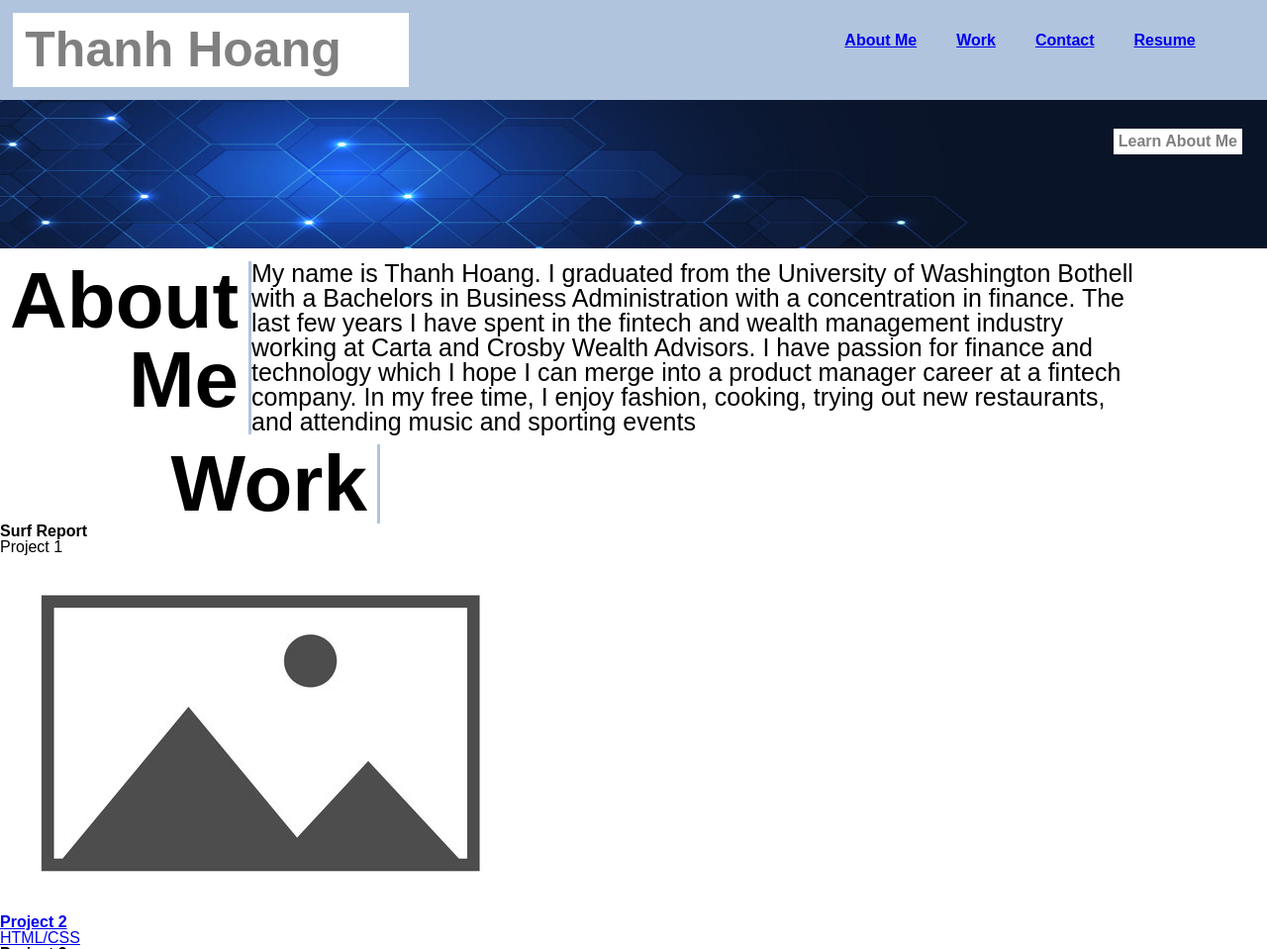
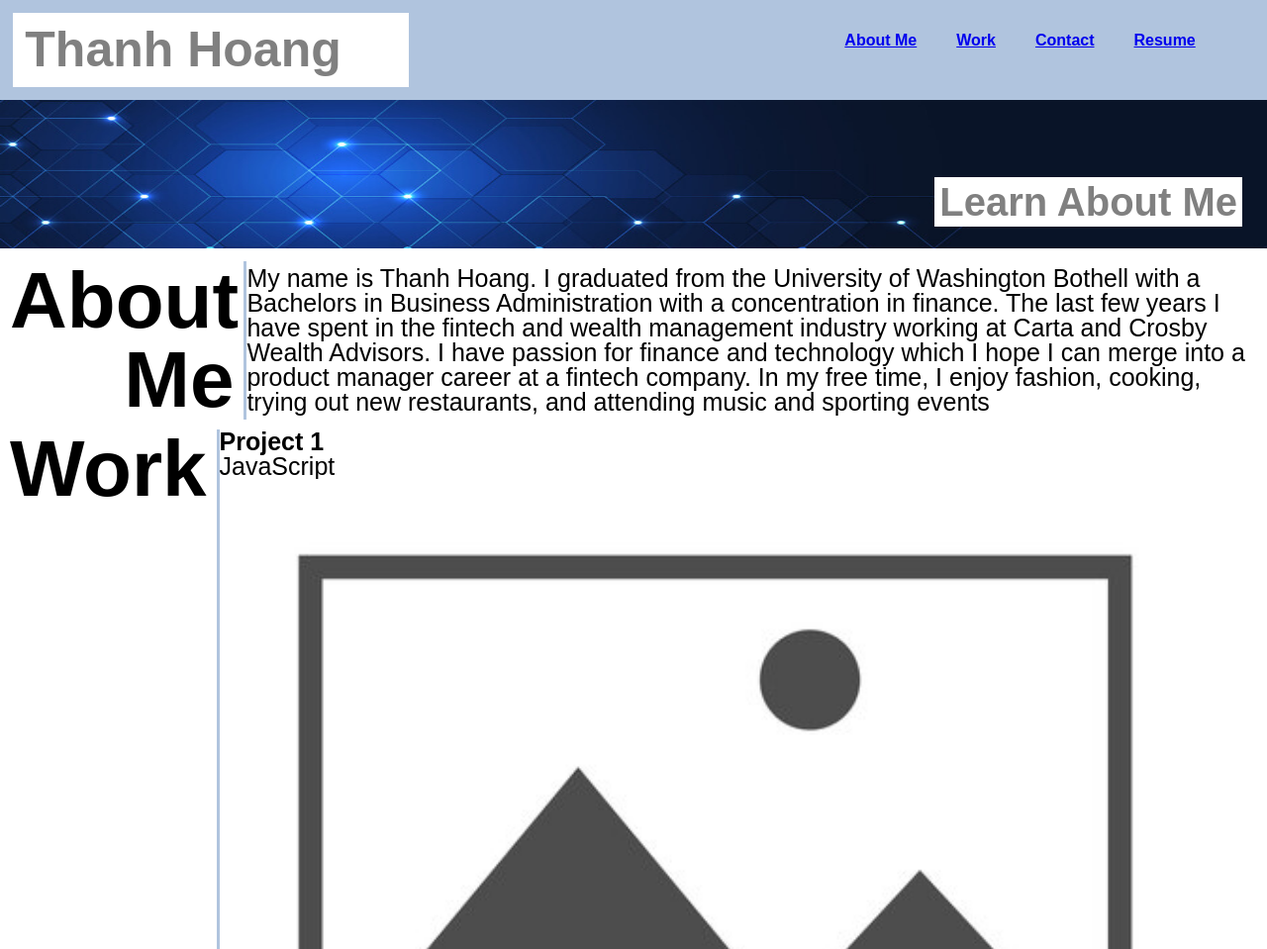
Before and after one commit to thanhmhoang/module-2-challenge, a plain HTML site: page index.html in a window 1280 px wide. Shown: the top 959 px of the page at 99% size. Drawn offline with Linux system fonts and the light colour scheme.

Commit message:
fixed flexbox

```diff
--- a/assets/style.css
+++ b/assets/style.css
@@ -42,11 +42,12 @@ header nav li {
     font-weight: bold;
     text-align: right;
     position: absolute;
-    top: 130px;
+    bottom: 25px;
     right: 25px;
     background-color: white;
     padding: 5px;
     align-self: baseline;
+    font-size: 40px;
 }
 
 #sub-title img {
@@ -57,13 +58,17 @@ header nav li {
     background-size: cover;
 }
 
+figure {
+    position: relative;
+}
+
 main {
     min-height: 80vh;
     background-color: white;
 }
 
 .side {
-    width: 30%;
+    width: 19%;
     text-align: right;
     padding-right: 10px;
     padding-top: 0px;
@@ -75,13 +80,20 @@ main {
 .section1 {
     display: flex;
     flex-direction: row;
-    justify-content: space-around;
+    justify-content: space-between;
     margin: 10px;
     font-size: 25px;
-    max-width: 90%;
     align-items: right;
 }
 
+.section2 {
+    display: flex;
+    flex-direction: row;
+    justify-content: space-between;
+    margin: 10px;
+    font-size: 25px;
+    align-items: right;
+}
 /*
 .section1, .section2, .section3 {
     display: flex;
@@ -106,9 +118,13 @@ main {
     align-items: center;
     position: relative;
 } */
+
+.last-section {
+    display: flex;
+}
+
 .last-section nav ul {
     display: flex;
-
     list-style: none;
     justify-content: space-around;
     color: white;
@@ -116,9 +132,24 @@ main {
     font-weight: bold;
 }
 
-section .work-wrapper {
+.work-wrapper {
     display: flex;
     justify-content: center;
     align-items: center;
     list-style: none;
+    width: 100%;
 }
+
+.project-container {
+    display: flex;
+    flex-wrap: wrap;
+    width: 100%;
+}
+
+.project-container img {
+    width: 500px;;
+}
+
+.card1 img {
+    width: 1000px;
+}
--- a/index.html
+++ b/index.html
@@ -35,20 +35,26 @@
         <div class="section1">
             <aside class="side">About Me</aside>
             <div class="work-wrapper">
-                <p>My name is Thanh Hoang. I graduated from the University of Washington Bothell with a Bachelors in Business Administration with a concentration in finance. The last few years I have spent in the fintech and wealth management industry working at Carta and Crosby Wealth Advisors. I have passion for finance and technology which I hope I can merge into a product manager career at a fintech company. In my free time, I enjoy fashion, cooking, trying out new restaurants, and attending music and sporting events</p>
+                <p>My name is Thanh Hoang. I graduated from the University of Washington Bothell with a Bachelors in
+                    Business Administration with a concentration in finance. The last few years I have spent in the
+                    fintech and wealth management industry working at Carta and Crosby Wealth Advisors. I have passion
+                    for finance and technology which I hope I can merge into a product manager career at a fintech
+                    company. In my free time, I enjoy fashion, cooking, trying out new restaurants, and attending music
+                    and sporting events</p>
             </div>
         </div>
 
         <!-- Work section title -->
         <section class="section2" id="work">
             <aside class="side">Work</aside>
+            <div class="project-container">
                 <!-- Project 1 -->
                 <div class="container">
                     <div class="row">
                         <div class="card1" id="image" title="background image for project1">
                             <div class="title">
-                            <h2 id="bigpicture">Surf Report</h2>
-                            <p>Project 1</p>
+                                <h2 id="bigpicture">Project 1</h2>
+                                <p>JavaScript</p>
                                 <img src="./assets/Placeholder Image.jpeg" alt="Placeholder Image">
                             </div>
                         </div>
@@ -59,7 +65,8 @@
                     <div class="card2" id="image1" title="background image for project 2">
                         <div class="overlay">
                             <h2><a href="#">Project 2</a></h2>
-                        <p><a href="#">HTML/CSS</a></p>
+                            <p>HTML/CSS</p>
+                            <img src="./assets/Placeholder Image.jpeg">
                         </div>
                     </div>
                 </div>
@@ -93,7 +100,8 @@
                         </div>
                     </div>
                 </div>
-
+            </div>
+        </section>
         <div class="last-section">
             <aside class="side">Contact Me</aside>
             <section class="work-wrapper">
@@ -112,4 +120,5 @@
     </main>
 
 </body>
+
 </html>
```
Lines whose indentation alone changed are shown as unchanged.
